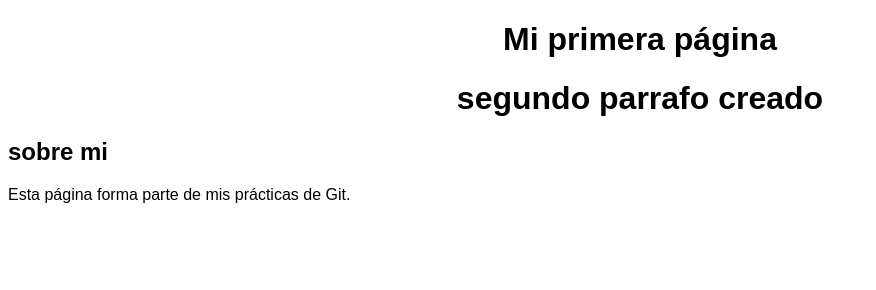
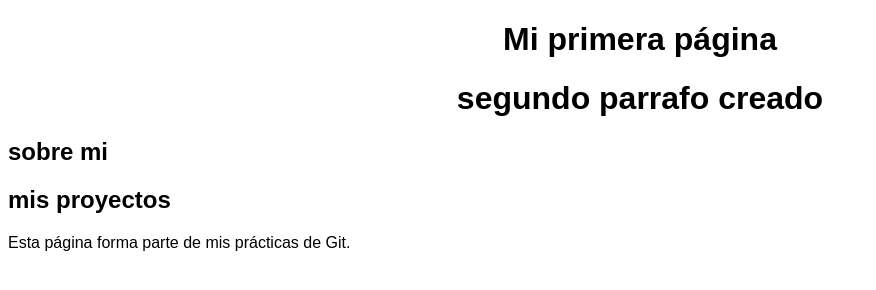
Before and after one commit to Goliath355/test-prueba, a plain HTML site: page web/index.html in a window 1280 px wide. Shown: the whole page, without its empty margins (0-876 px from the left). Drawn offline with Linux system fonts and the light colour scheme.

Commit message:
segundo cambio

```diff
--- a/web/index.html
+++ b/web/index.html
@@ -9,6 +9,7 @@
 <h1>Mi primera página</h1>
 <h1>segundo parrafo creado </h1>
 <h2>sobre mi</h2>
+<h2>mis proyectos</h2>
 <p>Esta página forma parte de mis prácticas de Git.</p>
 </body>
 </html>
```
